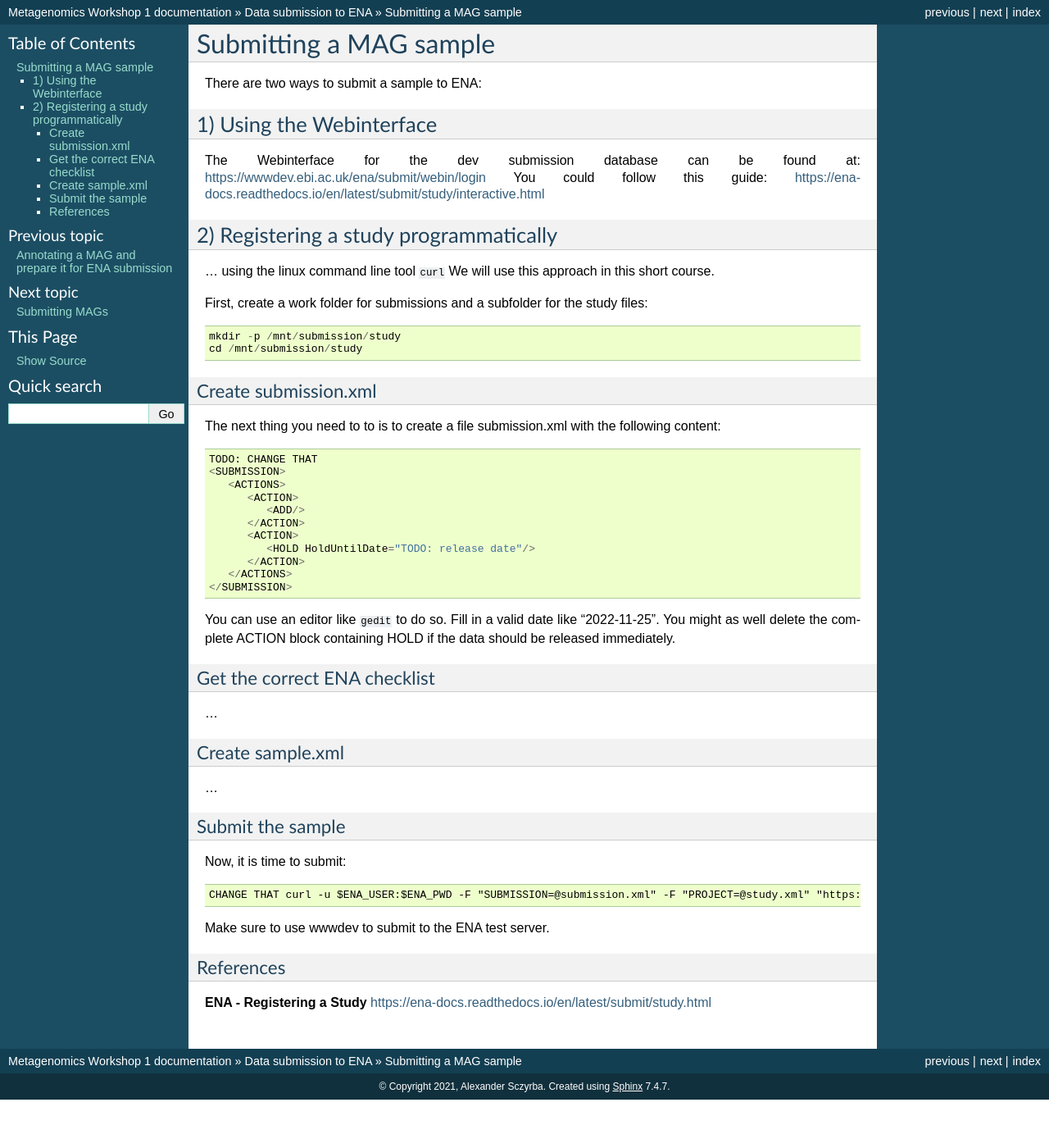
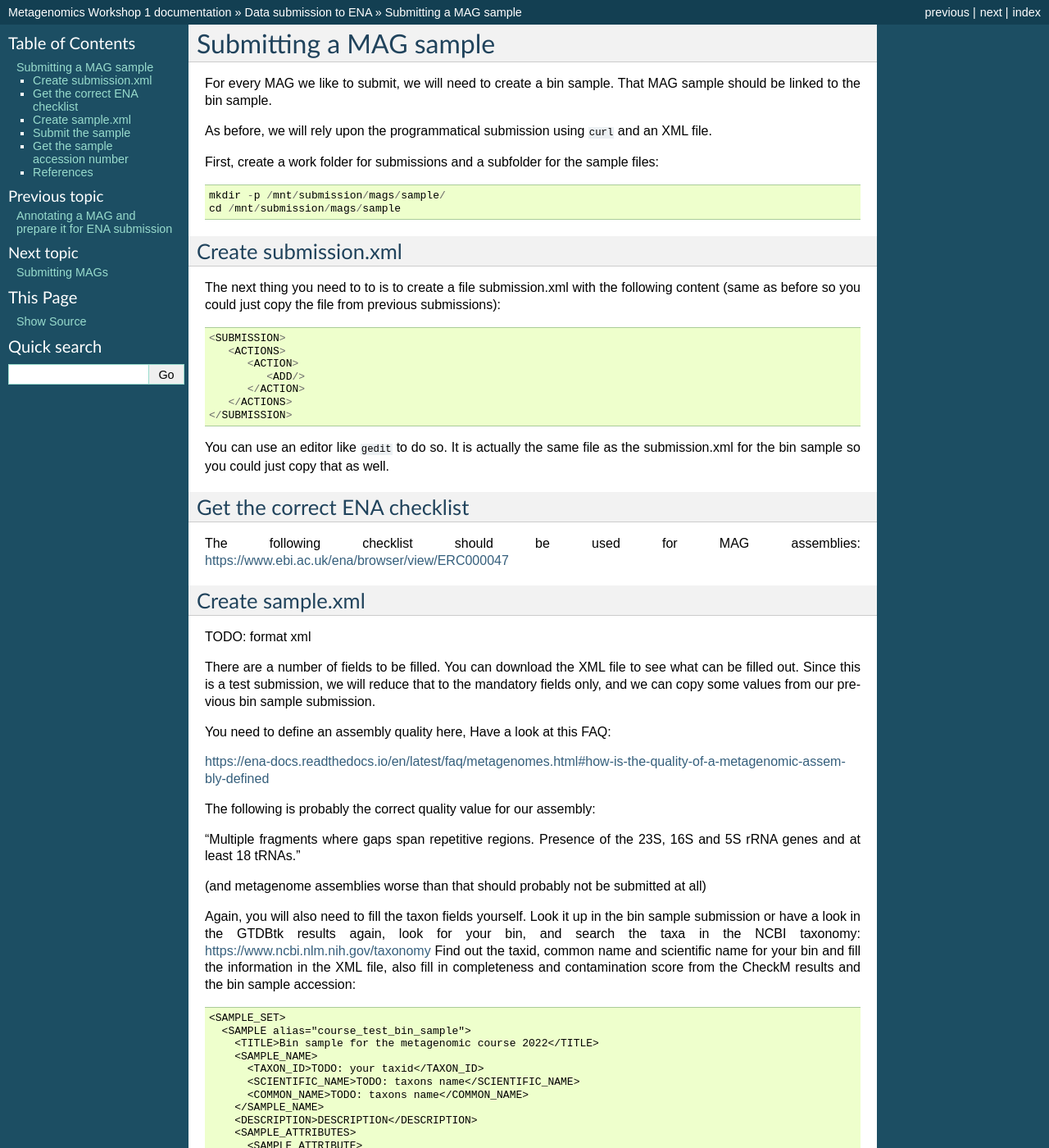
Before and after one commit to metagenomics/metagenomics-workshop, a Sphinx documentation site: the page built from docs/data_submission/mag_sample.rst, in a window 1280 px wide and 1400 px high. Shown: the whole window at 82% size. Built offline with Sphinx 7.4.7, drawn with Linux system fonts in a browser that asks for light colours; some of the changed text lies outside the part shown.

Commit message:
Update mag_sample.rst

```diff
--- a/docs/data_submission/mag_sample.rst
+++ b/docs/data_submission/mag_sample.rst
@@ -1,62 +1,187 @@
 Submitting a MAG sample
 ==================
 
-There are two ways to submit a sample to ENA:
+For every MAG we like to submit, we will need to create a  bin sample. That MAG sample should be linked to the bin sample.
 
-1) Using the Webinterface
------------------------
-The Webinterface for the dev submission database can be found at: https://wwwdev.ebi.ac.uk/ena/submit/webin/login
-You could follow this guide: https://ena-docs.readthedocs.io/en/latest/submit/study/interactive.html
+As before, we will rely upon the programmatical submission using ``curl`` and an XML file.
 
-2) Registering a study programmatically
------------------------
-... using the linux command line tool ``curl``
-We will use this approach in this short course.
+First, create a work folder for submissions and a subfolder for the sample files::
 
-First, create a work folder for submissions and a subfolder for the study files::
-
-  mkdir -p /mnt/submission/study
-  cd /mnt/submission/study
+  mkdir -p /mnt/submission/mags/sample/
+  cd /mnt/submission/mags/sample
 
 Create submission.xml
 ^^^^^^^^^^
-The next thing you need to to is to create a file submission.xml with the following content::
+The next thing you need to to is to create a file submission.xml with the following content (same as before so you could just copy the file from previous submissions)::
 
-  TODO: CHANGE THAT
   <SUBMISSION>
      <ACTIONS>
         <ACTION>
            <ADD/>
         </ACTION>
-        <ACTION>
-           <HOLD HoldUntilDate="TODO: release date"/>
-        </ACTION>
      </ACTIONS>
   </SUBMISSION>
 
-You can use an editor like ``gedit`` to do so. Fill in a valid date like "2022-11-25". You might as well delete the complete ACTION block containing HOLD if the data should be released immediately.
+You can use an editor like ``gedit`` to do so. It is actually the same file as the submission.xml for the bin sample so you could just copy that as well.
 
 Get the correct ENA checklist
 ^^^^^^^^^^
 
-...
+The following checklist should be used for MAG assemblies:
+https://www.ebi.ac.uk/ena/browser/view/ERC000047
 
 
 Create sample.xml
 ^^^^^^^^^^
 
-...
+TODO: format xml
+
+There are a number of fields to be filled. You can download the XML file to see what can be filled out. Since this is a test submission,
+we will reduce that to the mandatory fields only, and we can copy some values from our previous bin sample submission.
+
+You need to define an assembly quality here, Have a look at this FAQ:
+
+https://ena-docs.readthedocs.io/en/latest/faq/metagenomes.html#how-is-the-quality-of-a-metagenomic-assembly-defined
+
+The following is probably the correct quality value for our assembly:
+
+"Multiple fragments where gaps span repetitive regions. Presence of the 23S, 16S and 5S rRNA genes and at least 18 tRNAs."
+
+(and metagenome assemblies worse than that should probably not be submitted at all)
+
+Again, you will also need to fill the taxon fields yourself. Look it up in the bin sample submission or have a look in the GTDBtk results again, look for your bin, and search the taxa in the NCBI taxonomy:
+https://www.ncbi.nlm.nih.gov/taxonomy
+Find out the taxid, common name and scientific name for your bin and fill the information in the XML file, also fill in completeness and contamination score from the CheckM results and the bin sample accession::
+
+	<SAMPLE_SET>
+	  <SAMPLE alias="course_test_bin_sample">
+	    <TITLE>Bin sample for the metagenomic course 2022</TITLE>
+	    <SAMPLE_NAME>
+	      <TAXON_ID>TODO: your taxid</TAXON_ID>
+	      <SCIENTIFIC_NAME>TODO: taxons name</SCIENTIFIC_NAME>
+	      <COMMON_NAME>TODO: taxons name</COMMON_NAME>
+	    </SAMPLE_NAME>
+	    <DESCRIPTION>DESCRIPTION</DESCRIPTION>
+	    <SAMPLE_ATTRIBUTES>
+	      <SAMPLE_ATTRIBUTE>
+		      <TAG>ENA-CHECKLIST</TAG>
+		      <VALUE>ERC000050</VALUE>
+	      </SAMPLE_ATTRIBUTE>
+	      <SAMPLE_ATTRIBUTE>
+		      <TAG>project name</TAG>
+		      <VALUE>MGCourse 2022</VALUE>
+	      </SAMPLE_ATTRIBUTE>
+        <SAMPLE_ATTRIBUTE>
+	        <TAG>assembly software</TAG>
+		      <VALUE>MEGAHIT</VALUE>
+	      </SAMPLE_ATTRIBUTE>
+        <SAMPLE_ATTRIBUTE>
+	        <TAG>completeness score</TAG>
+		      <VALUE>TODO: fill in the completeness score of your MAG!</VALUE>
+	      </SAMPLE_ATTRIBUTE>
+        <SAMPLE_ATTRIBUTE>
+	        <TAG>completeness software</TAG>
+		      <VALUE>CheckM</VALUE>
+	      </SAMPLE_ATTRIBUTE>
+        <SAMPLE_ATTRIBUTE>
+	        <TAG>contamination score</TAG>
+		      <VALUE>TODO: fill in the contamination score of your MAG!</VALUE>
+	      </SAMPLE_ATTRIBUTE>
+        <SAMPLE_ATTRIBUTE>
+	        <TAG>binning software</TAG>
+		      <VALUE>METABAT</VALUE>
+	      </SAMPLE_ATTRIBUTE>
+        <SAMPLE_ATTRIBUTE>
+	        <TAG>assembly quality</TAG>
+		      <VALUE>Multiple fragments where gaps span repetitive regions. Presence of the 23S, 16S and 5S rRNA genes and at least 18 tRNAs.</VALUE>
+	      </SAMPLE_ATTRIBUTE>
+        <SAMPLE_ATTRIBUTE>
+	        <TAG>binning parameters</TAG>
+		      <VALUE>default</VALUE>
+	      </SAMPLE_ATTRIBUTE>
+        <SAMPLE_ATTRIBUTE>
+	        <TAG>taxonomic identity marker</TAG>
+		      <VALUE>multi marker approach (GTDBtk)</VALUE>
+	      </SAMPLE_ATTRIBUTE>
+        <SAMPLE_ATTRIBUTE>
+	        <TAG>isolation source</TAG>
+		      <VALUE>forest soil</VALUE>
+	      </SAMPLE_ATTRIBUTE>
+	      <SAMPLE_ATTRIBUTE>
+		      <TAG>collection date</TAG>
+		      <VALUE>2022-11-03</VALUE>
+	      </SAMPLE_ATTRIBUTE>
+	      <SAMPLE_ATTRIBUTE>
+		      <TAG>geographic location (country and/or sea)</TAG>
+		      <VALUE>Germany</VALUE>
+	      </SAMPLE_ATTRIBUTE>
+	      <SAMPLE_ATTRIBUTE>
+		      <TAG>geographic location (latitude)</TAG>
+		      <VALUE>52.019101</VALUE>
+		      <UNITS>DD</UNITS>
+	      </SAMPLE_ATTRIBUTE>
+	      <SAMPLE_ATTRIBUTE>
+		      <TAG>geographic location (longitude)</TAG>
+		      <VALUE>8.531007</VALUE>
+		      <UNITS>DD</UNITS>
+	      </SAMPLE_ATTRIBUTE>
+   	    <SAMPLE_ATTRIBUTE>
+		      <TAG>broad-scale environmental context</TAG>
+		      <VALUE>temperate woodland</VALUE>
+	      </SAMPLE_ATTRIBUTE>
+	      <SAMPLE_ATTRIBUTE>
+		      <TAG>local environmental context</TAG>
+		      <VALUE>temperate woodland</VALUE>
+	      </SAMPLE_ATTRIBUTE>
+	      <SAMPLE_ATTRIBUTE>
+		      <TAG>environmental medium</TAG>
+		      <VALUE>forest soil</VALUE>
+	      </SAMPLE_ATTRIBUTE>
+	      <SAMPLE_ATTRIBUTE>
+		      <TAG>sample derived from</TAG>
+		      <VALUE>TODO: you bin sample accession here!</VALUE>
+	      </SAMPLE_ATTRIBUTE>
+	      <SAMPLE_ATTRIBUTE>
+		      <TAG>metagenomic source</TAG>
+		      <VALUE>outdoor metagenome</VALUE>
+	      </SAMPLE_ATTRIBUTE>
+	    </SAMPLE_ATTRIBUTES>
+	  </SAMPLE>
+	</SAMPLE_SET>
+
+
+Note that you would need to add one sample for each of the MAGs you would like to submit - and also register a locus tag prefix along with the study submission. In our case, as for the bins, we will only submit one bin for demonstration purposes.
 
 Submit the sample
 ^^^^^^^^^^^^^^^^
 
 Now, it is time to submit::
 
-  CHANGE THAT curl -u $ENA_USER:$ENA_PWD -F "SUBMISSION=@submission.xml" -F "PROJECT=@study.xml" "https://wwwdev.ebi.ac.uk/ena/submit/drop-box/submit/"
+  cd /mnt/submission/assembly/sample
+  curl -u $ENA_USER:$ENA_PWD -F "SUBMISSION=@submission.xml" -F "SAMPLE=@sample.xml" "https://wwwdev.ebi.ac.uk/ena/submit/drop-box/submit/" > receipt.xml
 
 Make sure to use wwwdev to submit to the ENA test server.
+
+Get the sample accession number
+^^^^^^^^^^^^^^^
+
+The response is stored in the file "receipt.xml". You can find the accession number for your sample in this line::
+
+  <SAMPLE accession="ERS13654528" alias="course_test_environmental sample" status="PRIVATE">
+
+Also note, that this number is only valid for today (as for the study accession), since it is discarded after 24 hours::
+
+     <MESSAGES>
+          <INFO>This submission is a TEST submission and will be discarded within 24 hours</INFO>
+     </MESSAGES>
+
+Note your MAG sample accession number somewhere, you will need it for the next step.
+
+Now, finally, it's time to submit the final result - our annotated MAG!
 
 
 References
 ^^^^^^^^^^
-**ENA - Registering a Study** https://ena-docs.readthedocs.io/en/latest/submit/study.html
+**ENA - Submitting A Metagenome-Assembled Genome (MAG)** https://ena-docs.readthedocs.io/en/latest/submit/assembly/metagenome/mag.html
+
+**ENA - Metagenome Submission Queries** https://ena-docs.readthedocs.io/en/latest/faq/metagenomes.html
```
